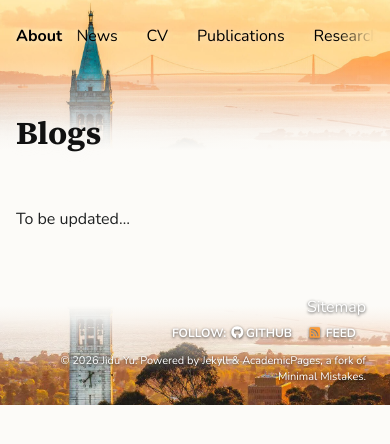
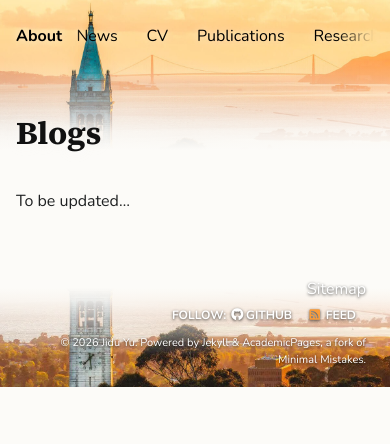
Before and after one commit to yujidu/yujidu.github.io, a Jekyll site: the page built from _pages/blogs.md, in a window 390 px wide. Shown: the top 444 px of the page. Built offline with Jekyll 4.4.1, drawn with Linux system fonts in a browser that asks for light colours.

Commit message:
Phones: trim title spacing on inner pages
Co-Authored-By: Claude Opus 5.5 <noreply@anthropic.com>
Claude-Session: https://claude.ai/code/session_01Vw9tGnbWFVNDt9UXvET6V8

```diff
--- a/_sass/_home.scss
+++ b/_sass/_home.scss
@@ -1554,6 +1554,6 @@ $cv-ink: #4a5a6a;
 
 @media (max-width: 1000px) {
   .home-hero--compact {
-    padding-bottom: calc(2.5vw + 1rem);
-  }
-}
+    padding-bottom: 0.5rem;
+  }
+}
```
